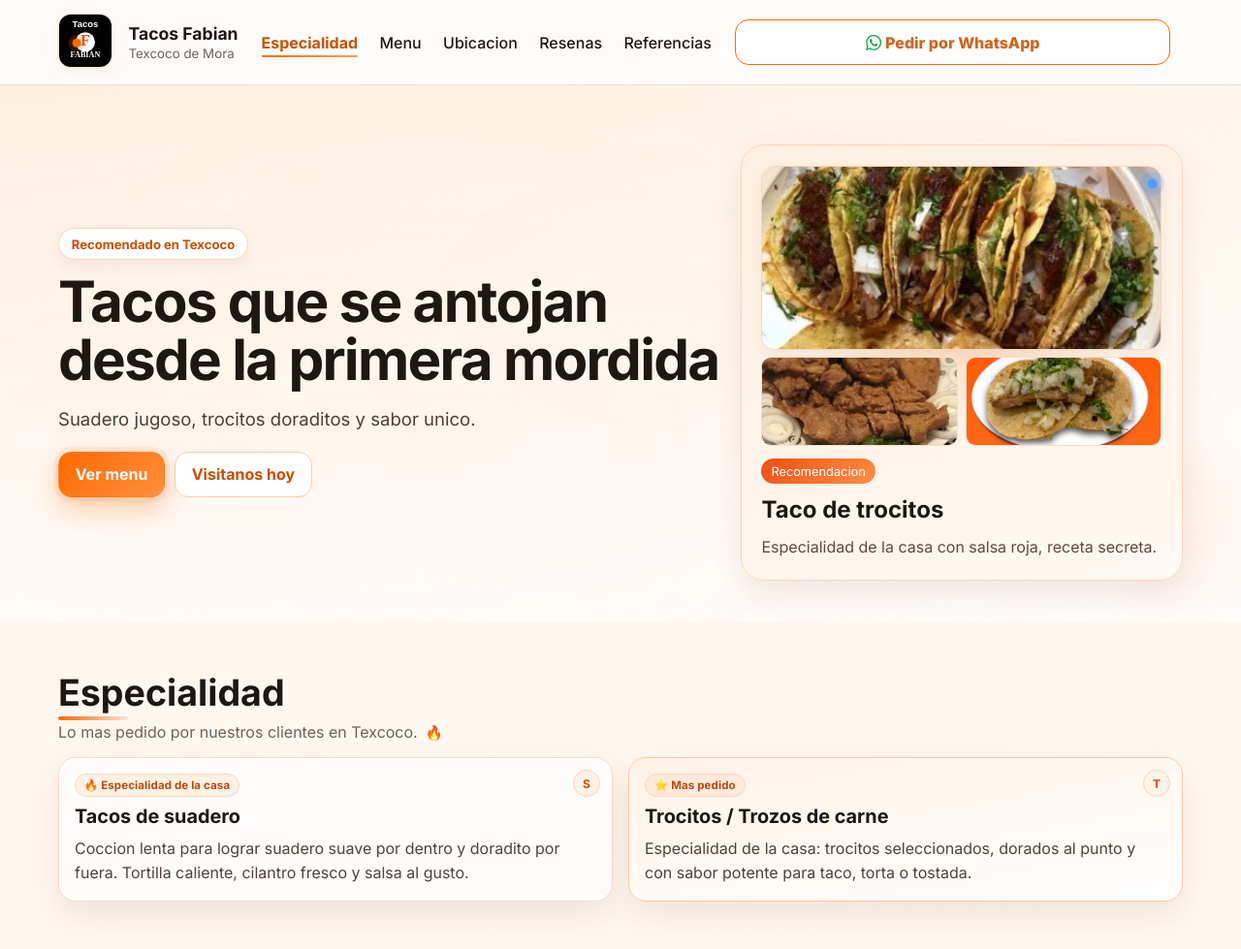
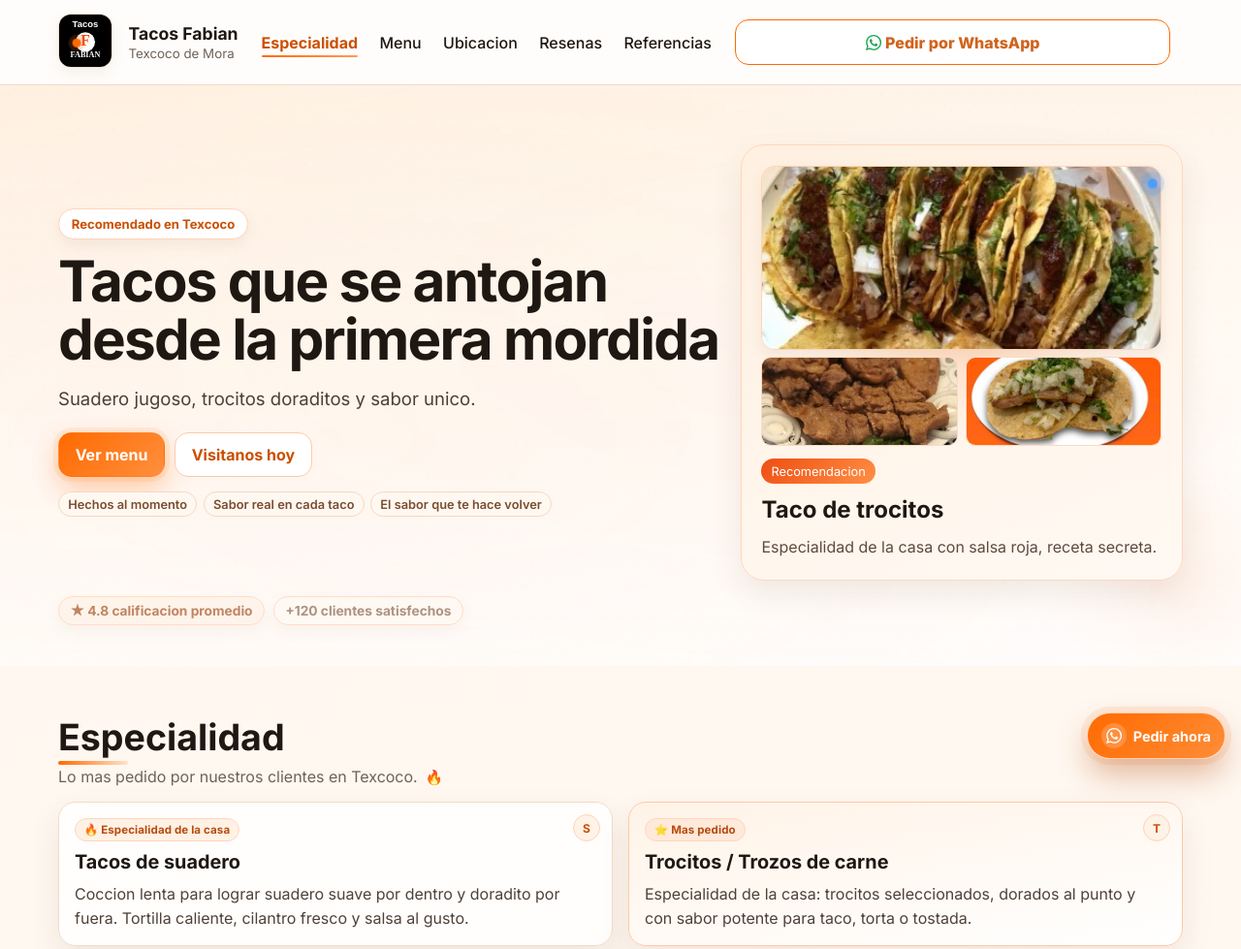
Before and after one commit to jbetancourtm-ai/tacosfabian, a website built with Vite: page index.html in a window 1280 px wide. Shown: the top 979 px of the page at 97% size. Built offline with nearby package versions, Linux system fonts and the light colour scheme; files whose address does not match are found by name.

Commit message:
feat: optimizacion de conversion con prueba social, microcopy y CTA WhatsApp reforzado

```diff
--- a/index.html
+++ b/index.html
@@ -95,6 +95,11 @@
               <a class="btn btn-primary" href="#menu">Ver menu</a>
               <a class="btn btn-secondary" href="#ubicacion">Visitanos hoy</a>
             </div>
+            <div class="hero-microcopy" aria-hidden="true">
+              <span>Hechos al momento</span>
+              <span>Sabor real en cada taco</span>
+              <span>El sabor que te hace volver</span>
+            </div>
           </div>
 
           <aside class="hero-side hero-side--spotlight" aria-label="Recomendacion">
@@ -119,6 +124,10 @@
             <h2>Taco de trocitos</h2>
             <p>Especialidad de la casa con salsa roja, receta secreta.</p>
           </aside>
+        </div>
+        <div class="container hero-proof" aria-live="polite">
+          <span id="heroProofAvg" class="hero-proof-pill">★ 4.8 calificacion promedio</span>
+          <span id="heroProofCount" class="hero-proof-pill hero-proof-pill--soft">+120 clientes satisfechos</span>
         </div>
       </section>
 
@@ -340,6 +349,7 @@
           </div>
 
           <div class="map-wrap card">
+            <p class="map-label">Visitanos en Texcoco</p>
             <iframe
               title="Mapa de Tacos Fabian"
               loading="lazy"
@@ -414,7 +424,7 @@
                   <path d="M20.52 3.48A11.77 11.77 0 0 0 12.16 0C5.62 0 .31 5.3.31 11.84c0 2.09.55 4.13 1.59 5.93L0 24l6.4-1.86a11.82 11.82 0 0 0 5.76 1.47h.01c6.54 0 11.84-5.31 11.84-11.84a11.8 11.8 0 0 0-3.49-8.29zM12.17 21.6h-.01a9.8 9.8 0 0 1-5-1.37l-.36-.21-3.8 1.1 1.11-3.7-.23-.38a9.79 9.79 0 0 1-1.5-5.2c0-5.41 4.4-9.81 9.81-9.81a9.74 9.74 0 0 1 6.95 2.89 9.74 9.74 0 0 1 2.87 6.93c0 5.41-4.4 9.81-9.81 9.81zm5.38-7.33c-.3-.15-1.76-.87-2.03-.97-.27-.1-.47-.15-.67.15-.2.3-.77.97-.95 1.17-.17.2-.35.23-.65.08-.3-.15-1.26-.46-2.4-1.48-.88-.78-1.47-1.75-1.65-2.05-.17-.3-.02-.46.13-.61.13-.13.3-.35.45-.52.15-.17.2-.3.3-.5.1-.2.05-.38-.02-.53-.08-.15-.67-1.61-.92-2.21-.24-.58-.49-.5-.67-.51h-.57c-.2 0-.53.08-.81.38-.27.3-1.05 1.03-1.05 2.5 0 1.48 1.07 2.9 1.22 3.1.15.2 2.1 3.2 5.08 4.49.71.31 1.27.49 1.7.62.72.23 1.37.2 1.88.12.57-.08 1.76-.72 2.01-1.42.25-.7.25-1.3.17-1.42-.07-.12-.27-.2-.57-.35z"></path>
                 </svg>
               </span>
-              Pedir ahora por WhatsApp
+              Pedir tacos por WhatsApp
             </a>
           </article>
         </div>
@@ -530,7 +540,7 @@
           <path d="M20.52 3.48A11.77 11.77 0 0 0 12.16 0C5.62 0 .31 5.3.31 11.84c0 2.09.55 4.13 1.59 5.93L0 24l6.4-1.86a11.82 11.82 0 0 0 5.76 1.47h.01c6.54 0 11.84-5.31 11.84-11.84a11.8 11.8 0 0 0-3.49-8.29zM12.17 21.6h-.01a9.8 9.8 0 0 1-5-1.37l-.36-.21-3.8 1.1 1.11-3.7-.23-.38a9.79 9.79 0 0 1-1.5-5.2c0-5.41 4.4-9.81 9.81-9.81a9.74 9.74 0 0 1 6.95 2.89 9.74 9.74 0 0 1 2.87 6.93c0 5.41-4.4 9.81-9.81 9.81zm5.38-7.33c-.3-.15-1.76-.87-2.03-.97-.27-.1-.47-.15-.67.15-.2.3-.77.97-.95 1.17-.17.2-.35.23-.65.08-.3-.15-1.26-.46-2.4-1.48-.88-.78-1.47-1.75-1.65-2.05-.17-.3-.02-.46.13-.61.13-.13.3-.35.45-.52.15-.17.2-.3.3-.5.1-.2.05-.38-.02-.53-.08-.15-.67-1.61-.92-2.21-.24-.58-.49-.5-.67-.51h-.57c-.2 0-.53.08-.81.38-.27.3-1.05 1.03-1.05 2.5 0 1.48 1.07 2.9 1.22 3.1.15.2 2.1 3.2 5.08 4.49.71.31 1.27.49 1.7.62.72.23 1.37.2 1.88.12.57-.08 1.76-.72 2.01-1.42.25-.7.25-1.3.17-1.42-.07-.12-.27-.2-.57-.35z"></path>
         </svg>
       </span>
-      <span class="floating-whatsapp__text">Pedidos WhatsApp</span>
+      <span class="floating-whatsapp__text">Pedir ahora</span>
     </a>
 
     <div
--- a/src/main.js
+++ b/src/main.js
@@ -7,6 +7,8 @@ const reviewsStatus = document.querySelector("#reviewsStatus");
 const reviewsAverage = document.querySelector("#reviewsAverage");
 const reviewsAverageBadge = document.querySelector("#reviewsAverageBadge");
 const reviewsSatisfied = document.querySelector("#reviewsSatisfied");
+const heroProofAvg = document.querySelector("#heroProofAvg");
+const heroProofCount = document.querySelector("#heroProofCount");
 const reviewsList = document.querySelector("#reviewsList");
 const reviewForm = document.querySelector("#reviewForm");
 const formStatus = document.querySelector("#formStatus");
@@ -103,18 +105,8 @@ function setupHeaderEffects() {
 }
 
 function setupFloatingWhatsapp() {
-  if (!floatingWhatsapp || !footer) return;
-
-  const observer = new IntersectionObserver(
-    (entries) => {
-      entries.forEach((entry) => {
-        floatingWhatsapp.classList.toggle("is-hidden", entry.isIntersecting);
-      });
-    },
-    { threshold: 0.1 }
-  );
-
-  observer.observe(footer);
+  if (!floatingWhatsapp) return;
+  floatingWhatsapp.classList.remove("is-hidden");
 }
 
 function escapeHtml(text) {
@@ -148,8 +140,10 @@ function paintReviews(items) {
   if (!Array.isArray(items) || items.length === 0) {
     reviewsStatus.textContent = "Aun no hay resenas. Se la primera persona en opinar.";
     if (reviewsAverage) reviewsAverage.textContent = "Promedio: --/5";
-    if (reviewsAverageBadge) reviewsAverageBadge.textContent = "⭐ -- promedio";
+    if (reviewsAverageBadge) reviewsAverageBadge.textContent = "\u2605 -- promedio";
     if (reviewsSatisfied) reviewsSatisfied.textContent = "+0 clientes satisfechos";
+    if (heroProofAvg) heroProofAvg.textContent = "\u2605 4.8 calificacion promedio";
+    if (heroProofCount) heroProofCount.textContent = "+120 clientes satisfechos";
     reviewsList.innerHTML = "";
     return;
   }
@@ -158,10 +152,12 @@ function paintReviews(items) {
   const satisfied = Math.max(items.length * 24, 120);
   reviewsStatus.textContent = `${items.length} resena(s) publicadas`;
   if (reviewsAverage) reviewsAverage.textContent = `Promedio: ${avg.toFixed(1)}/5`;
-  if (reviewsAverageBadge) reviewsAverageBadge.textContent = `⭐ ${avg.toFixed(1)} promedio`;
+  if (reviewsAverageBadge) reviewsAverageBadge.textContent = `\u2605 ${avg.toFixed(1)} promedio`;
   if (reviewsSatisfied) reviewsSatisfied.textContent = `+${satisfied} clientes satisfechos`;
+  if (heroProofAvg) heroProofAvg.textContent = `\u2605 ${avg.toFixed(1)} calificacion promedio`;
+  if (heroProofCount) heroProofCount.textContent = `+${satisfied} clientes satisfechos`;
 
-  [reviewsAverageBadge, reviewsSatisfied].forEach((node) => {
+  [reviewsAverageBadge, reviewsSatisfied, heroProofAvg, heroProofCount].forEach((node) => {
     if (!node) return;
     node.classList.remove("is-pop");
     window.requestAnimationFrame(() => node.classList.add("is-pop"));
@@ -200,7 +196,7 @@ function paintReviews(items) {
 async function loadReviews() {
   reviewsStatus.textContent = "Cargando resenas...";
   if (reviewsAverage) reviewsAverage.textContent = "Promedio: calculando...";
-  if (reviewsAverageBadge) reviewsAverageBadge.textContent = "⭐ Calculando promedio...";
+  if (reviewsAverageBadge) reviewsAverageBadge.textContent = "\u2605 Calculando promedio...";
   if (reviewsSatisfied) reviewsSatisfied.textContent = "Cargando clientes satisfechos...";
   reviewsList.innerHTML = `
     <li class="review-item review-skeleton"></li>
@@ -454,7 +450,7 @@ function setupMenuSpotlightModal() {
 
 function setupRevealAnimations() {
   const groups = [
-    ".hero-content, .hero-side",
+    ".hero-content, .hero-side, .hero-proof",
     "#especialidad .card",
     "#menu .carousel-slide",
     "#menu .menu-item",
--- a/src/styles.css
+++ b/src/styles.css
@@ -572,6 +572,50 @@ button:focus-visible,
   margin-top: 1.2rem;
 }
 
+.hero-microcopy {
+  margin-top: 0.95rem;
+  display: flex;
+  flex-wrap: wrap;
+  gap: 0.4rem;
+}
+
+.hero-microcopy span {
+  display: inline-flex;
+  align-items: center;
+  font-size: 0.8rem;
+  font-weight: 600;
+  color: #7a4c2f;
+  background: #fff8f1;
+  border: 1px solid #f5d8c2;
+  border-radius: 999px;
+  padding: 0.28rem 0.58rem;
+}
+
+.hero-proof {
+  margin-top: 1rem;
+  display: flex;
+  flex-wrap: wrap;
+  gap: 0.55rem;
+}
+
+.hero-proof-pill {
+  display: inline-flex;
+  align-items: center;
+  border: 1px solid #ffd0ae;
+  border-radius: 999px;
+  background: #fff3e7;
+  color: #9b4312;
+  font-size: 0.86rem;
+  font-weight: 700;
+  padding: 0.38rem 0.72rem;
+  box-shadow: var(--shadow-xs);
+}
+
+.hero-proof-pill--soft {
+  background: #fffaf5;
+  color: #7d5942;
+}
+
 .hero-actions .btn-primary {
   box-shadow: 0 12px 28px rgba(255, 106, 0, 0.32), 0 0 0 5px rgba(255, 165, 96, 0.14);
 }
@@ -1213,6 +1257,12 @@ button:focus-visible,
 .map-wrap {
   padding: 0;
   overflow: hidden;
+}
+
+.map-label {
+  font-weight: 700;
+  color: #7b421d;
+  padding: 0.8rem 0.9rem 0.45rem;
 }
 
 .map-wrap iframe {
@@ -1394,6 +1444,8 @@ button:focus-visible,
   margin-top: 1rem;
   text-align: center;
   padding: 1.2rem;
+  background: linear-gradient(180deg, #fff2e6 0%, #ffefe0 100%);
+  border-color: #ffcaa7;
 }
 
 .cta-final h3 {
@@ -1633,7 +1685,7 @@ td {
 }
 
 .floating-whatsapp::after {
-  content: "WhatsApp · Pedidos";
+  content: "Pedir ahora";
   position: absolute;
   right: 0;
   bottom: calc(100% + 10px);
```
